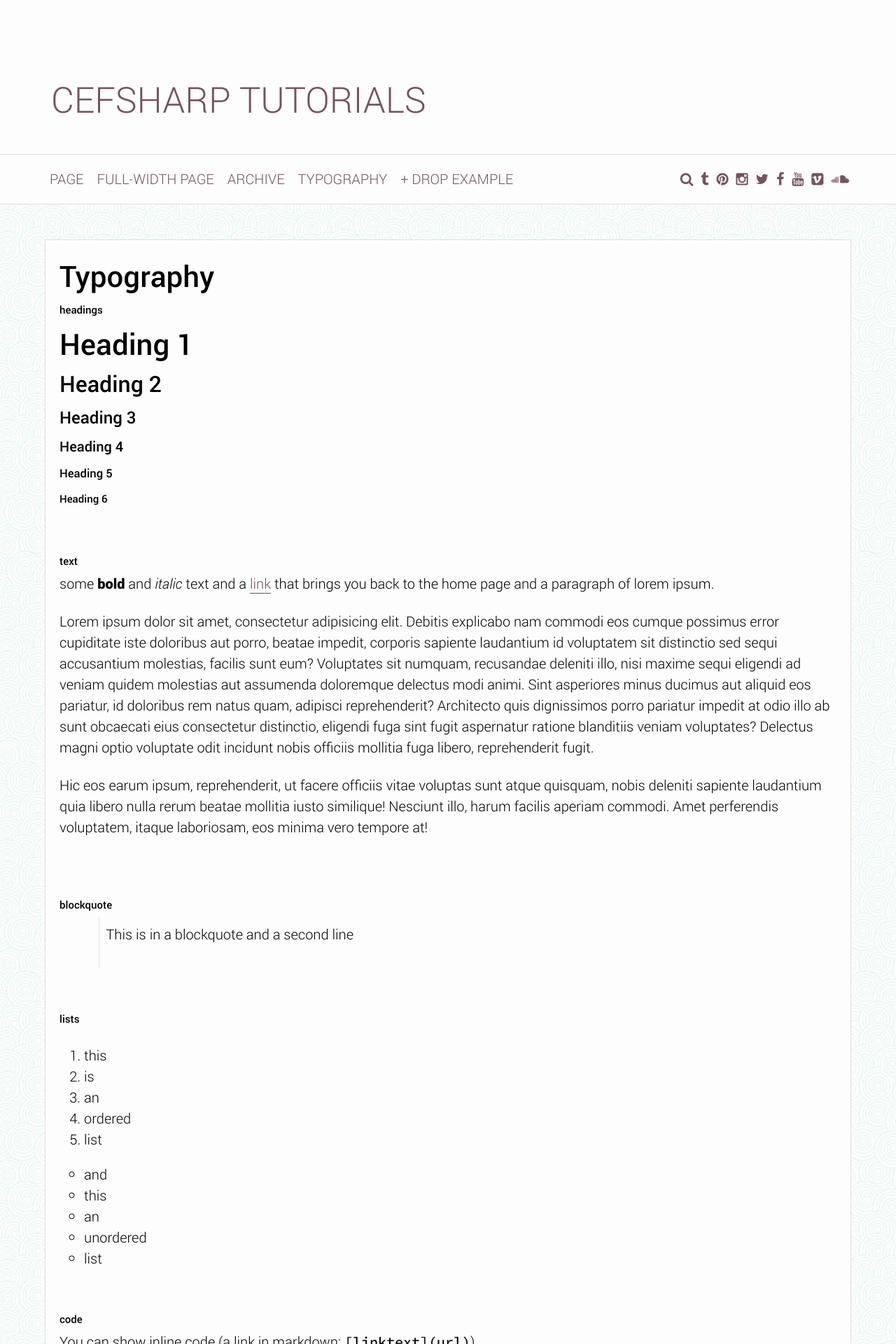
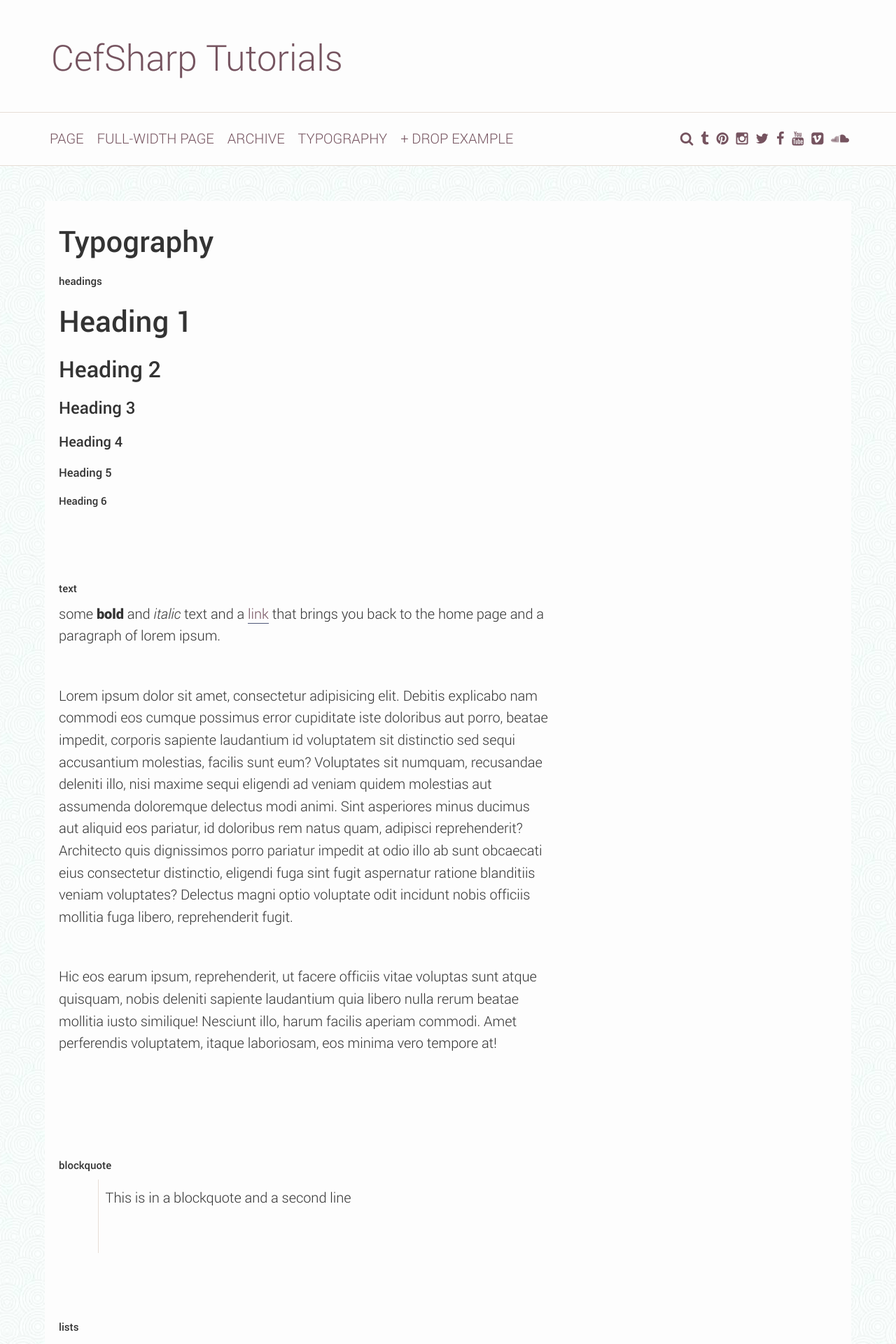
Before and after one commit to cefsharptutorials/cefsharptutorials, a Jekyll site: the page built from typography/index.md, in a window 1280 px wide. Shown: the top 1920 px of the page at 70% size. Built offline with Jekyll 4.4.1, drawn with Linux system fonts in a browser that asks for light colours.

Commit message:
update styles

```diff
--- a/sass/modules/_colors.scss
+++ b/sass/modules/_colors.scss
@@ -1,5 +1,5 @@
 $white: #FDFDFD;
-$black: #121212;
+$black: rgba(0, 0, 0, 0.8);
 
 $darkgray: #333;
 $gray: #5f5f5f;
--- a/sass/modules/_typography.scss
+++ b/sass/modules/_typography.scss
@@ -66,9 +66,9 @@
 }
 
 // Font Weights
-$black: 900;
 $medium: 500;
 $light: 300;
 
 // Font Variables
 $roboto: "Roboto", "Calibri", "Arial", sans-serif;
+$georgia: "Georgia", "Cambria","Times New Roman",Times,serif;
--- a/sass/partials/_base.scss
+++ b/sass/partials/_base.scss
@@ -11,7 +11,7 @@
 $body_bg-img: url(/img/swirl.jpg); // adjust if you use baseurl, place this before as it will not automatically be added
 $main_color: $black;
 $root_font_size: 20px;
-$general_line-height: 1.5;
+$general_line-height: 1.73;
 
 $sidebarcollapse: 1330px;
 
--- a/sass/partials/_general.scss
+++ b/sass/partials/_general.scss
@@ -23,7 +23,7 @@
 h1, h2, h3, h4, h5, h6{
     font-weight: $h_font-weight;
     text-transform: $h_text_transform;
-    line-height: 1;
+    line-height: 1.3;
     padding: 10px 0px;
 }
 
--- a/sass/partials/components/_widget.scss
+++ b/sass/partials/components/_widget.scss
@@ -2,8 +2,7 @@
     background: $box_bg;
     box-sizing: border-box;
     padding: 10px;
-    border: $box_line;
-    margin-bottom: 20px;
+    border-bottom: $box_line;
 
     &:last-of-type{
         margin-bottom: 0px;
--- a/sass/partials/layout/_header.scss
+++ b/sass/partials/layout/_header.scss
@@ -38,12 +38,12 @@
         top: 0;
         left: 0;
         transition: .3s all ease-in-out;
-        padding: 110px 10px; // adjust to change header height
+        padding: 50px 10px 110px; // adjust to change header height
         box-sizing: border-box;
         overflow: hidden;
 
         @media screen and (max-width: $from_noslogan_to_icon){
-            padding: 120px 10px;
+            padding: 40px 10px 60px;
         }
 
         .logo {
--- a/sass/partials/layout/_index.scss
+++ b/sass/partials/layout/_index.scss
@@ -24,6 +24,12 @@
 
 .index{
     article{
+        h1{
+            font-size: 1.6em;
+        }
+
+        img{ margin-bottom: 20px;}
+
         span{
             padding: 10px;
         }
--- a/sass/partials/layout/_post.scss
+++ b/sass/partials/layout/_post.scss
@@ -15,10 +15,8 @@
     }
 
     .meta{
-        margin: 20px 0;
+        margin: 0 0 54px;
         padding: 10px 0;
-        border-top: $box_line;
-        border-bottom: $box_line;
     }
 
     .featsection{
```
Also changed, not shown: sass/partials/components/_article.scss (+10 -2 lines), sass/partials/components/_logo.scss (+5 -4 lines), css/main.css.
